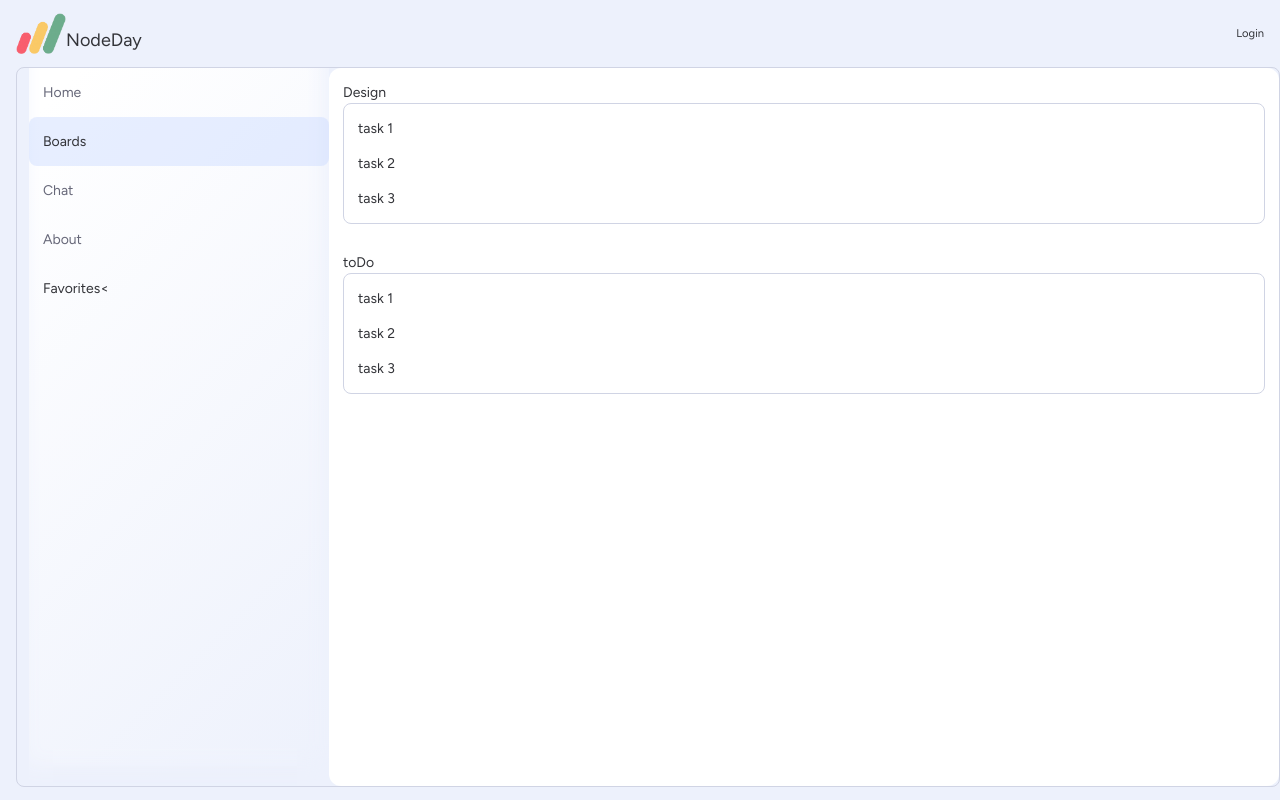
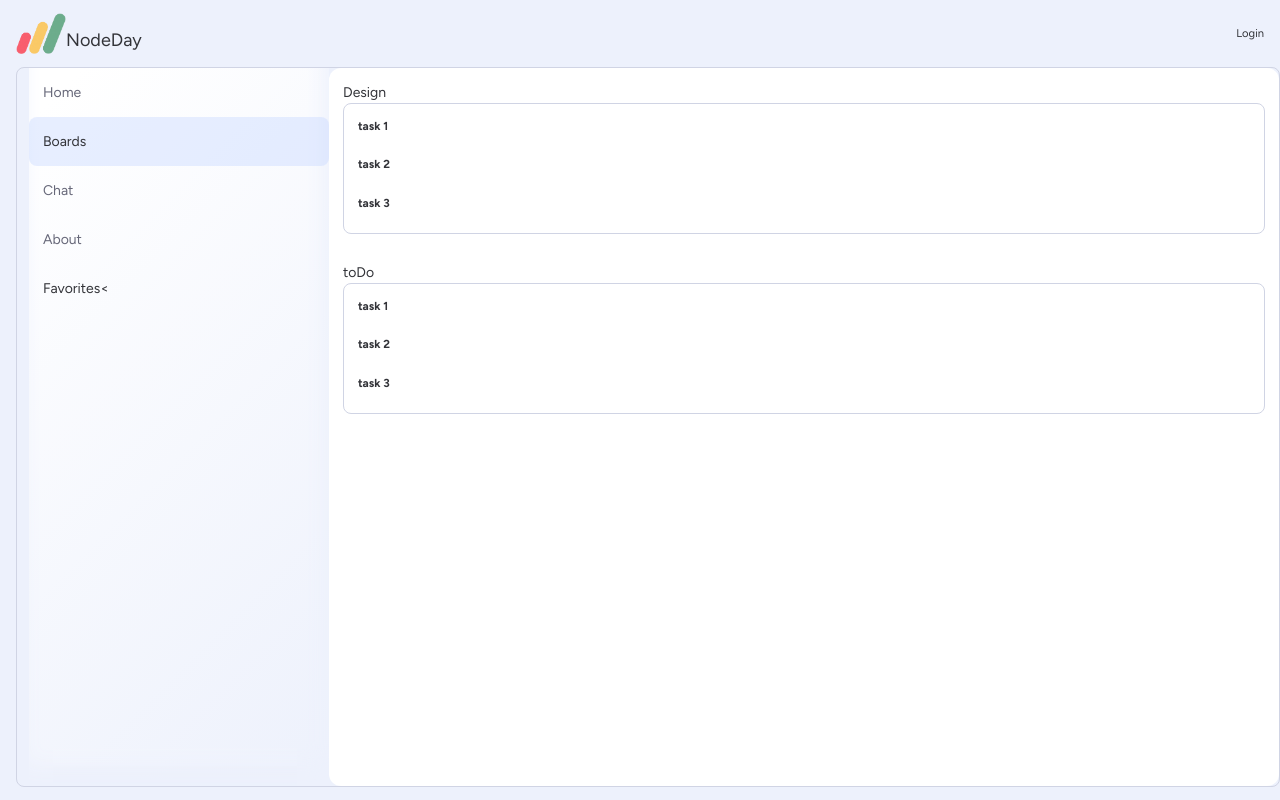
Before and after one commit to AndreiYakerson/sprint-4-frontend, a React (Vite) app: page /board/1 in a window 1280 px wide. Built offline with nearby package versions, Linux system fonts and the light colour scheme; no server answers.

Commit message:
- Replace TaskDetails. With TaskPreview inside TaskList.
Applied it without the dynamic. For now.

```diff
--- a/src/cmps/Task/TaskList.jsx
+++ b/src/cmps/Task/TaskList.jsx
@@ -1,12 +1,11 @@
-import { TaskDetails } from "../Task/TaskDetails"
+import { TaskPreview } from "../Task/TaskPreview"
 
 export function TaskList({ tasks }) {
-    console.log("🚀 ~ TaskList ~ tasks:", tasks)
     return (
         <section className="task-list">
             {tasks.map(task => {
                 return <div key={task.id} className="task-details">
-                    <TaskDetails task={task} />
+                    <TaskPreview task={task} />
                 </div>
             })}
         </section>
--- a/src/cmps/Task/TaskPreview.jsx
+++ b/src/cmps/Task/TaskPreview.jsx
@@ -1,21 +1,24 @@
 import { DynamicCmp } from "../DynamicCmp"
 
 export function TaskPreview({ task }) {
-    const cmpsOrder = ['StatusPicker', 'MemberPicker', 'DatePicker', 'PriorityPicker']
+    // const cmpsOrder = ['StatusPicker', 'MemberPicker', 'DatePicker', 'PriorityPicker']
+    const cmpsOrder = ['StatusPicker']
     return (
         <section>
-            <h5>{task.txt}</h5>
             {cmpsOrder.map((cmp, idx) => {
                 return (
-                    <DynamicCmp
-                        cmp={cmp}
-                        key={idx}
-                        onUpdate={data => {
-                            console.log('Updating: ', cmp, 'with data:', data)
-                            // make a copy, update the task, create an action
-                            // Call action: updateTask(task, action)
-                        }}
-                    />
+                    <h5>{task.title}</h5>
+
+
+                    // <DynamicCmp
+                    //     cmp={cmp}
+                    //     key={idx}
+                    //     onUpdate={data => {
+                    //         console.log('Updating: ', cmp, 'with data:', data)
+                    //         // make a copy, update the task, create an action
+                    //         // Call action: updateTask(task, action)
+                    //     }}
+                    // />
                 )
             })}
         </section>
```
